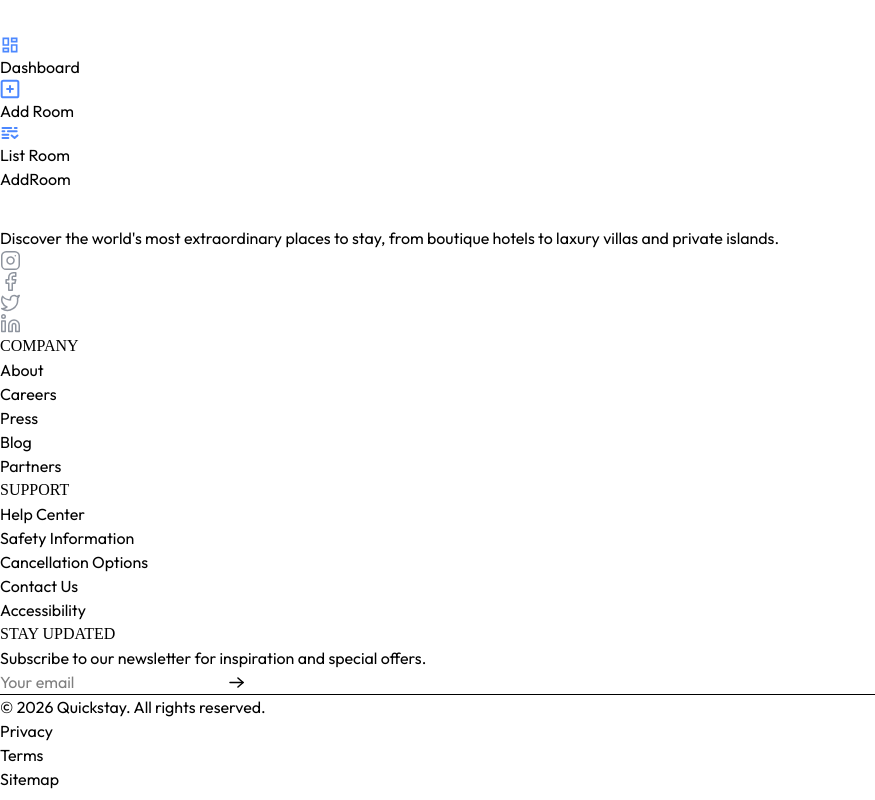
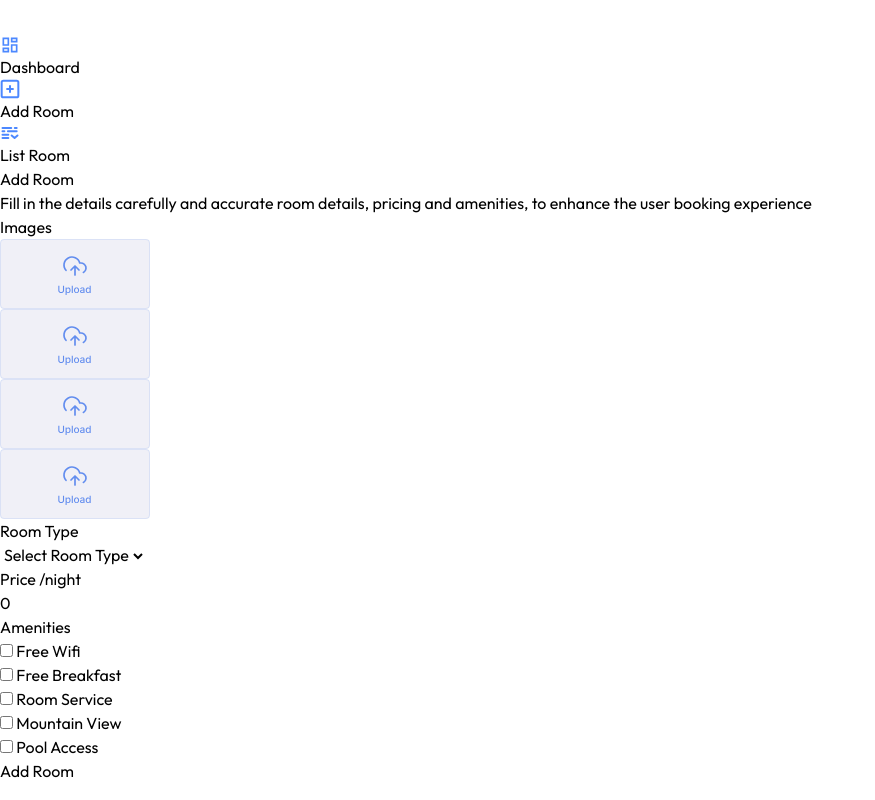
Before and after one commit to RincyPradeep/hotel-booking, a React (Vite) app: page /owner/add-room in a window 1280 px wide. Shown: the top 800 px of the page, without its empty margins (0-875 px from the left). Built offline with nearby package versions, Linux system fonts and the light colour scheme; no server answers; a web font is replaced by a local one.

Commit message:
Add room

```diff
--- a/src/pages/hotel-owner/AddRoom.jsx
+++ b/src/pages/hotel-owner/AddRoom.jsx
@@ -1,8 +1,83 @@
-import React from 'react'
+import React, { useState } from 'react'
+import Title from '../../components/Title'
+import { assets } from '../../assets/assets'
 
 const AddRoom = () => {
+
+    const [images, setImages] = useState({
+        1: null,
+        2: null,
+        3: null,
+        4: null
+    })
+
+    const [inputs, setInputs] = useState({
+        roomType: '',
+        pricePerNight: 0,
+        amenities: {
+            'Free Wifi': false,
+            'Free Breakfast': false,
+            'Room Service': false,
+            'Mountain View': false,
+            'Pool Access': false,
+        }
+    })
   return (
-    <div>AddRoom</div>
+    <form>
+        <Title align='left' font='outfit' title='Add Room' subTitle='Fill in the details carefully and accurate room details, pricing and amenities, to enhance the user booking experience' />
+        {/* Upload Area For Images */}
+        <p className='text-gray-800 mt-10'>Images</p>
+        <div className='grid grid-cols-2 sm:flex gap-4 my-2 flex-wrap'>
+            {Object.keys(images).map((key)=>(
+                <label htmlFor={`roomImage${key}`} key={key}>
+                    <img className='max-h-13 cursor-pointer opacity-80'
+                        src={images[key] ? URL.createObjectURL(images[key]):
+                        assets.uploadArea} alt="" />
+                        <input type="file" accept='image/*' id={`roomImage${key}`} hidden
+                         onChange={e=>setImages({...images, [key]: e.target.files[0]})} />
+                </label>
+            ))}
+        </div>
+        <div className='w-full flex max-sm:flex-col sm:gap-4 mt-4'>
+            <div className='flex-1 max-w-48'>
+                <p className='text-gray-800 mt-4'>Room Type</p>
+                <select className='border opacity-70 border-gray-300 mt-1 rounded p-2 w-full'
+                    value={inputs.roomType}
+                    onChange={(e)=>setInputs({...inputs, roomType:e.target.value})}
+                >
+                    <option value="">Select Room Type</option>
+                    <option value="Single Bed">Single Bed</option>
+                    <option value="Double Bed">Double Bed</option>
+                    <option value="Luxury Room">Luxury Room</option>
+                    <option value="Family Suite">Family Suite</option>
+                </select>
+            </div>
+            <div>
+                <p className='mt-4 text-gray-800'>
+                    Price <span className='text-xs'>/night</span>
+                </p>
+                <input type="number" placeholder='0'
+                    className='border border-gray-300 mt-1 rounded p-2 w-24'
+                    value={inputs.pricePerNight}
+                    onChange={e=>setInputs({...inputs, pricePerNight:e.target.value})}
+                />
+            </div>
+        </div>
+        <p className='text-gray-800 mt-4'>Amenities</p>
+        <div className='flex flex-col flex-wrap mt-1 text-gray-400 max-w-sm'>
+            {
+                Object.keys(inputs.amenities).map((amenity,index)=>(
+                    <div key={index}>
+                        <input type="checkbox" id={`amenities${index+1}`}
+                            checked={inputs.amenities[amenity]} onChange={()=>setInputs({...inputs,amenities: {...inputs.amenities,[amenity]:!inputs.amenities[amenity]}})}
+                        />
+                        <label htmlFor={`amenities${index+1}`}> {amenity}</label>
+                    </div>
+                ))
+            }
+        </div>
+        <button className='bg-primary text-white px-8 py-2 rounded mt-8 cursor-pointer'>Add Room</button>
+    </form>
   )
 }
 
```
